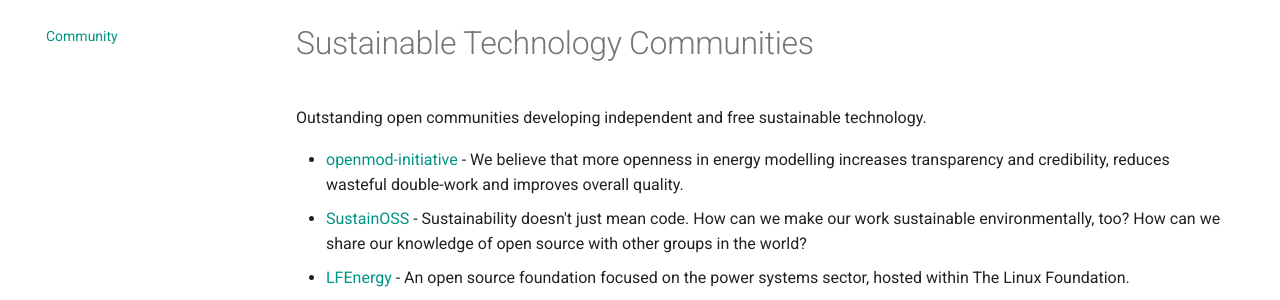
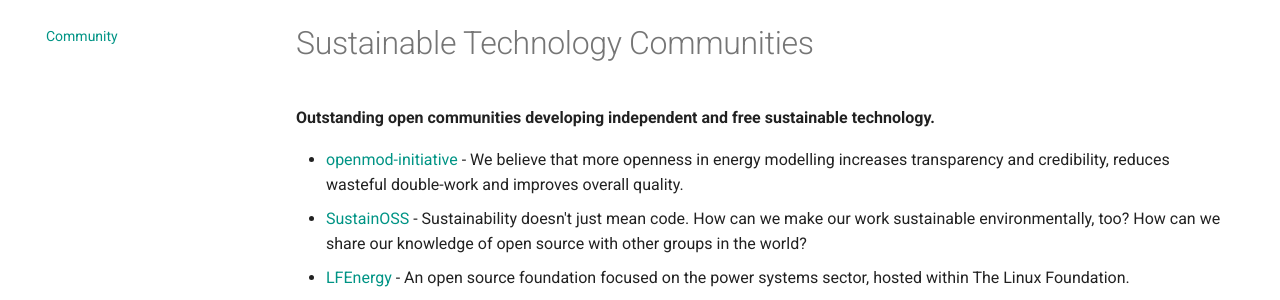
Before and after one commit to protontypes/open-sustainable-technology, an MkDocs documentation site: the page built from docs/COMMUNITY.md, in a window 1280 px wide. Shown: the part 169-469 px from the top of the page. Built offline with MkDocs 1.6.1 and Material for MkDocs 9.7.7, drawn with Linux system fonts in a browser that asks for light colours; comment, search, counter and statistics services are not loaded.

Commit message:
Bold introductory sentence.

```diff
--- a/docs/COMMUNITY.md
+++ b/docs/COMMUNITY.md
@@ -1,7 +1,7 @@
 <!--lint ignore awesome-toc awesome-contributing awesome-badge -->
 # Sustainable Technology Communities
 
-Outstanding open communities developing independent and free sustainable technology.
+__Outstanding open communities developing independent and free sustainable technology.__
 
 - [openmod-initiative](https://forum.openmod-initiative.org/) - We believe that more openness in energy modelling increases transparency and credibility, reduces wasteful double-work and improves overall quality.
 - [SustainOSS](https://sustainoss.org/) - Sustainability doesn't just mean code. How can we make our work sustainable environmentally, too? How can we share our knowledge of open source with other groups in the world?
```
